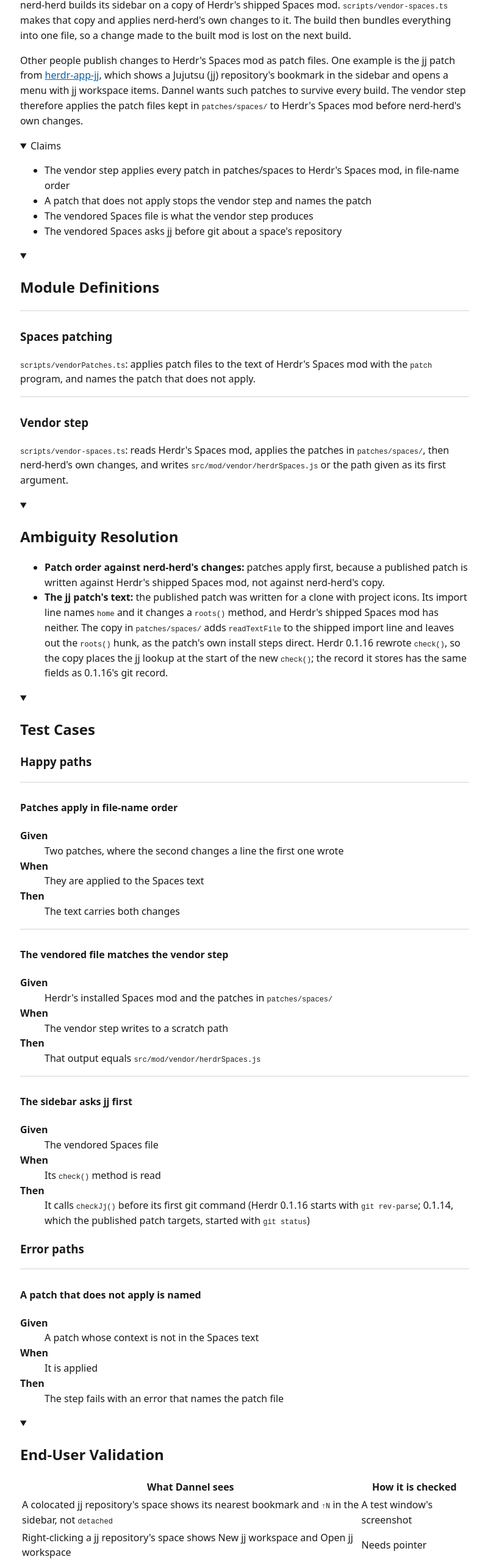
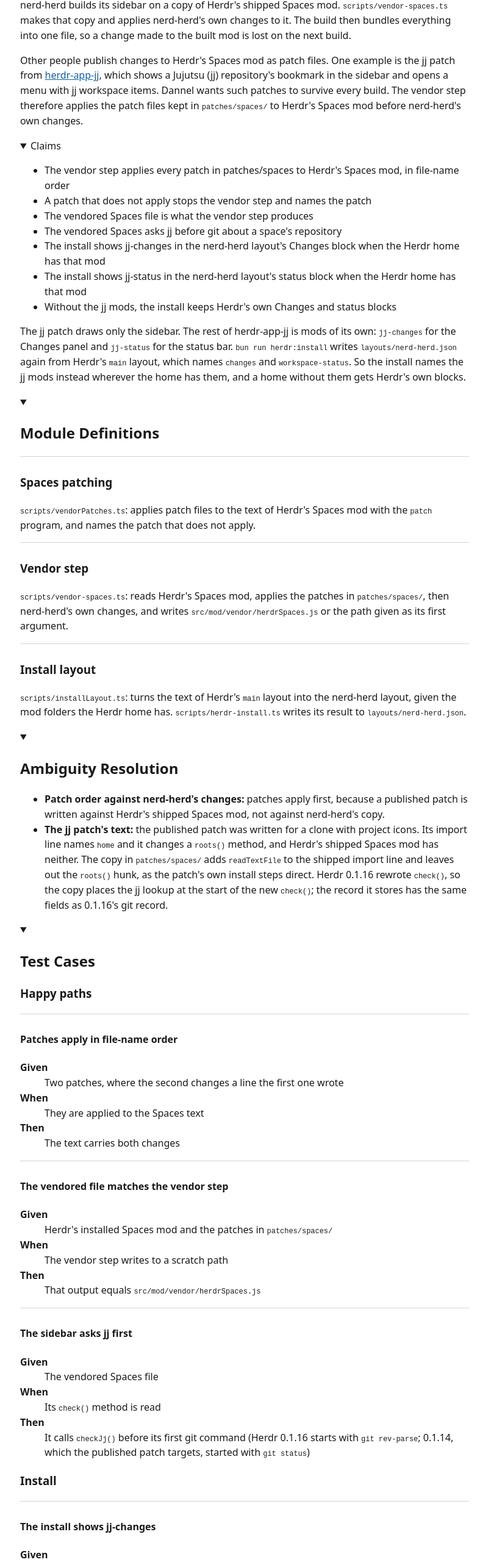
Before and after one commit to nerdo/nerd-herd, a website: page docs/specs/drafts/vendored-spaces-patches.html in a window 1280 px wide. Shown: the part 230-2796 px from the top of the page at 61% size, without its empty margins (239-1039 px from the left). Drawn offline with Linux system fonts and the light colour scheme.

Commit message:
docs(specs): the install shows the jj Changes and status mods when the home has them

```diff
--- a/docs/specs/drafts/vendored-spaces-patches.html
+++ b/docs/specs/drafts/vendored-spaces-patches.html
@@ -31,8 +31,12 @@ code { font-size: .92em; }
           <li>A patch that does not apply stops the vendor step and names the patch</li>
           <li>The vendored Spaces file is what the vendor step produces</li>
           <li>The vendored Spaces asks jj before git about a space's repository</li>
+          <li>The install shows jj-changes in the nerd-herd layout's Changes block when the Herdr home has that mod</li>
+          <li>The install shows jj-status in the nerd-herd layout's status block when the Herdr home has that mod</li>
+          <li>Without the jj mods, the install keeps Herdr's own Changes and status blocks</li>
         </ul>
       </details>
+      <p>The jj patch draws only the sidebar. The rest of herdr-app-jj is mods of its own: <code>jj-changes</code> for the Changes panel and <code>jj-status</code> for the status bar. <code>bun run herdr:install</code> writes <code>layouts/nerd-herd.json</code> again from Herdr's <code>main</code> layout, which names <code>changes</code> and <code>workspace-status</code>. So the install names the jj mods instead wherever the home has them, and a home without them gets Herdr's own blocks.</p>
     </details>
   </section>
 
@@ -45,6 +49,10 @@ code { font-size: .92em; }
       <spec-module>
         <h3>Vendor step</h3>
         <p><code>scripts/vendor-spaces.ts</code>: reads Herdr's Spaces mod, applies the patches in <code>patches/spaces/</code>, then nerd-herd's own changes, and writes <code>src/mod/vendor/herdrSpaces.js</code> or the path given as its first argument.</p>
+      </spec-module>
+      <spec-module>
+        <h3>Install layout</h3>
+        <p><code>scripts/installLayout.ts</code>: turns the text of Herdr's <code>main</code> layout into the nerd-herd layout, given the mod folders the Herdr home has. <code>scripts/herdr-install.ts</code> writes its result to <code>layouts/nerd-herd.json</code>.</p>
       </spec-module>
     </details>
   </section>
@@ -87,6 +95,33 @@ code { font-size: .92em; }
           </dl>
         </test-case>
       </test-group>
+      <test-group category="install">
+        <h3>Install</h3>
+        <test-case id="test-case-the-install-shows-jj-changes" traces-to="The install shows jj-changes in the nerd-herd layout's Changes block when the Herdr home has that mod" covers-module="Install layout" status="pending">
+          <h4>The install shows jj-changes</h4>
+          <dl>
+            <dt>Given</dt> <dd data-field="given">A Herdr home with a <code>mods/jj-changes</code> folder</dd>
+            <dt>When</dt> <dd data-field="when">The install writes the nerd-herd layout</dd>
+            <dt>Then</dt> <dd data-field="then">The block with id <code>changes</code> shows <code>jj-changes</code>, and keeps its id</dd>
+          </dl>
+        </test-case>
+        <test-case id="test-case-the-install-shows-jj-status" traces-to="The install shows jj-status in the nerd-herd layout's status block when the Herdr home has that mod" covers-module="Install layout" status="pending">
+          <h4>The install shows jj-status</h4>
+          <dl>
+            <dt>Given</dt> <dd data-field="given">A Herdr home with a <code>mods/jj-status</code> folder</dd>
+            <dt>When</dt> <dd data-field="when">The install writes the nerd-herd layout</dd>
+            <dt>Then</dt> <dd data-field="then">The block with id <code>status</code> shows <code>jj-status</code></dd>
+          </dl>
+        </test-case>
+        <test-case id="test-case-without-jj-mods-herdr-s-blocks-stay" traces-to="Without the jj mods, the install keeps Herdr's own Changes and status blocks" covers-module="Install layout" status="pending">
+          <h4>Without jj mods, Herdr's blocks stay</h4>
+          <dl>
+            <dt>Given</dt> <dd data-field="given">A Herdr home with neither jj mod</dd>
+            <dt>When</dt> <dd data-field="when">The install writes the nerd-herd layout</dd>
+            <dt>Then</dt> <dd data-field="then">The Changes block shows <code>changes</code> and the status block shows <code>workspace-status</code>, so no block names a mod the home lacks</dd>
+          </dl>
+        </test-case>
+      </test-group>
       <test-group category="error-paths">
         <h3>Error paths</h3>
         <test-case id="test-case-a-patch-that-does-not-apply-is-named" traces-to="A patch that does not apply stops the vendor step and names the patch" covers-module="Spaces patching" status="pending">
```
